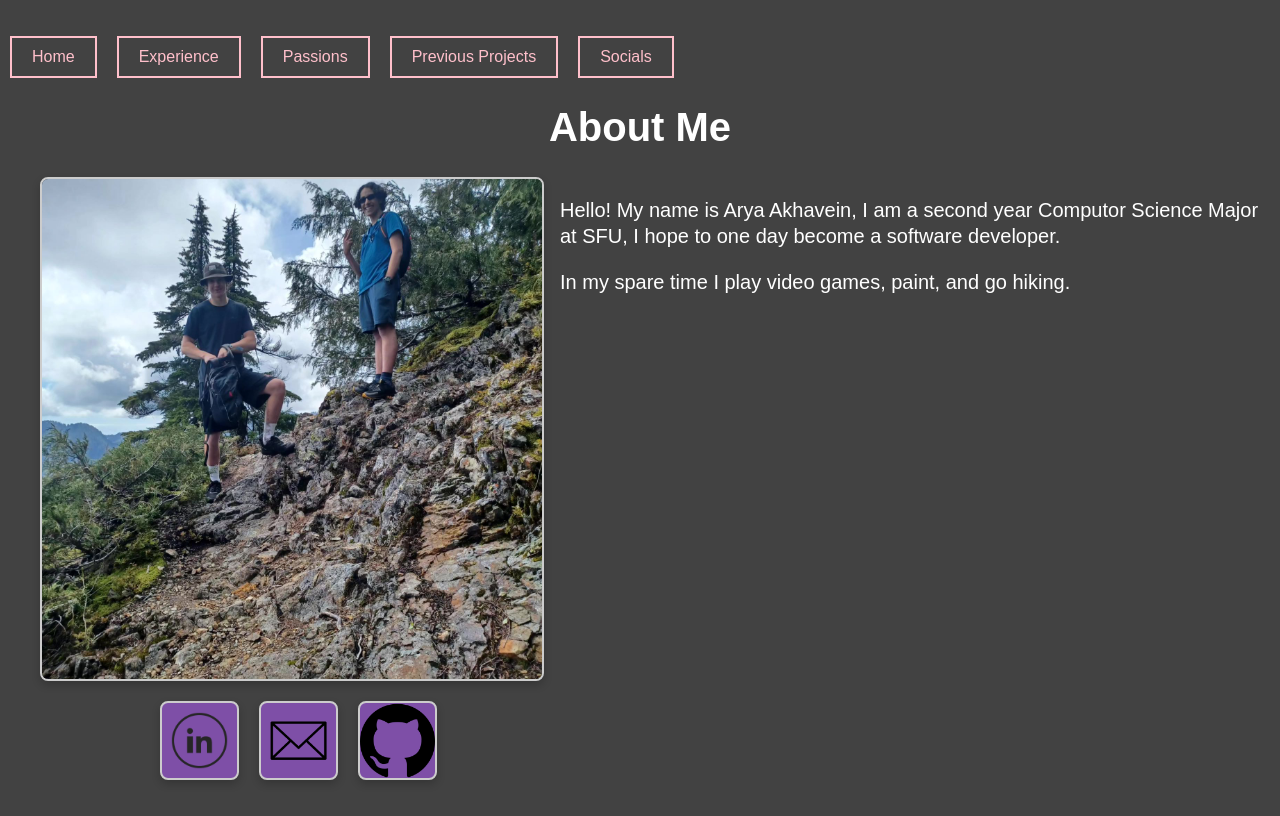
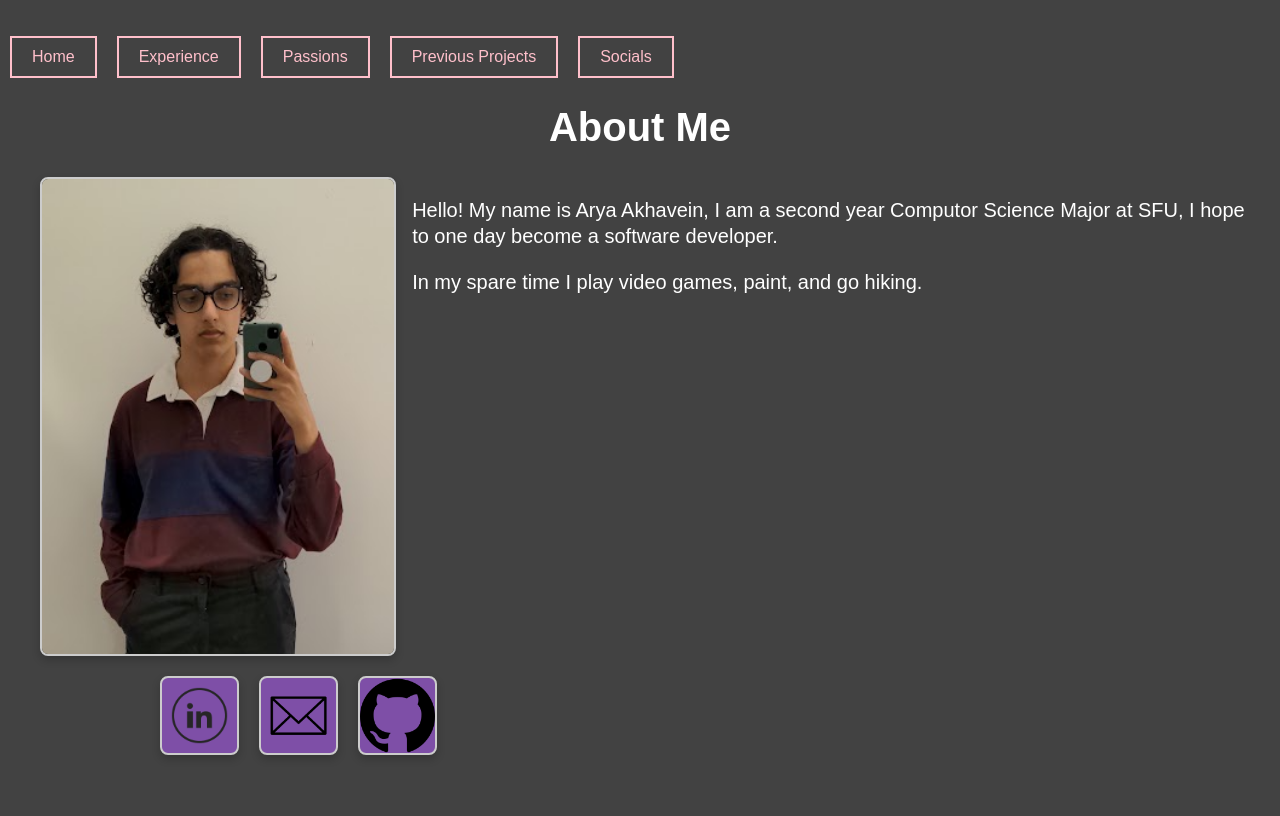
Before and after one commit to Arnice123/Arnice123.github.io, a React (Create React App) app: page / in a window 1280 px wide. Built offline with nearby package versions, Linux system fonts and the light colour scheme.

Commit message:
Changed main photo of me

```diff
--- a/src/ProfilePhoto.js
+++ b/src/ProfilePhoto.js
@@ -5,8 +5,8 @@ const ProfilePhoto = () => {
   return (
     <div className='container'>
       <img
-        src="/images/PP_Me_Photo.jpg"
-        alt="Me"
+        src="/images/PP_Me_Photo.png"
+        alt="A photo of me"
         className='profile-photo'
       />
       <div className="about-me">
```
Also changed, not shown: public/images/PP_Me_Photo.jpg (deleted), public/images/PP_Me_Photo.png (added).
